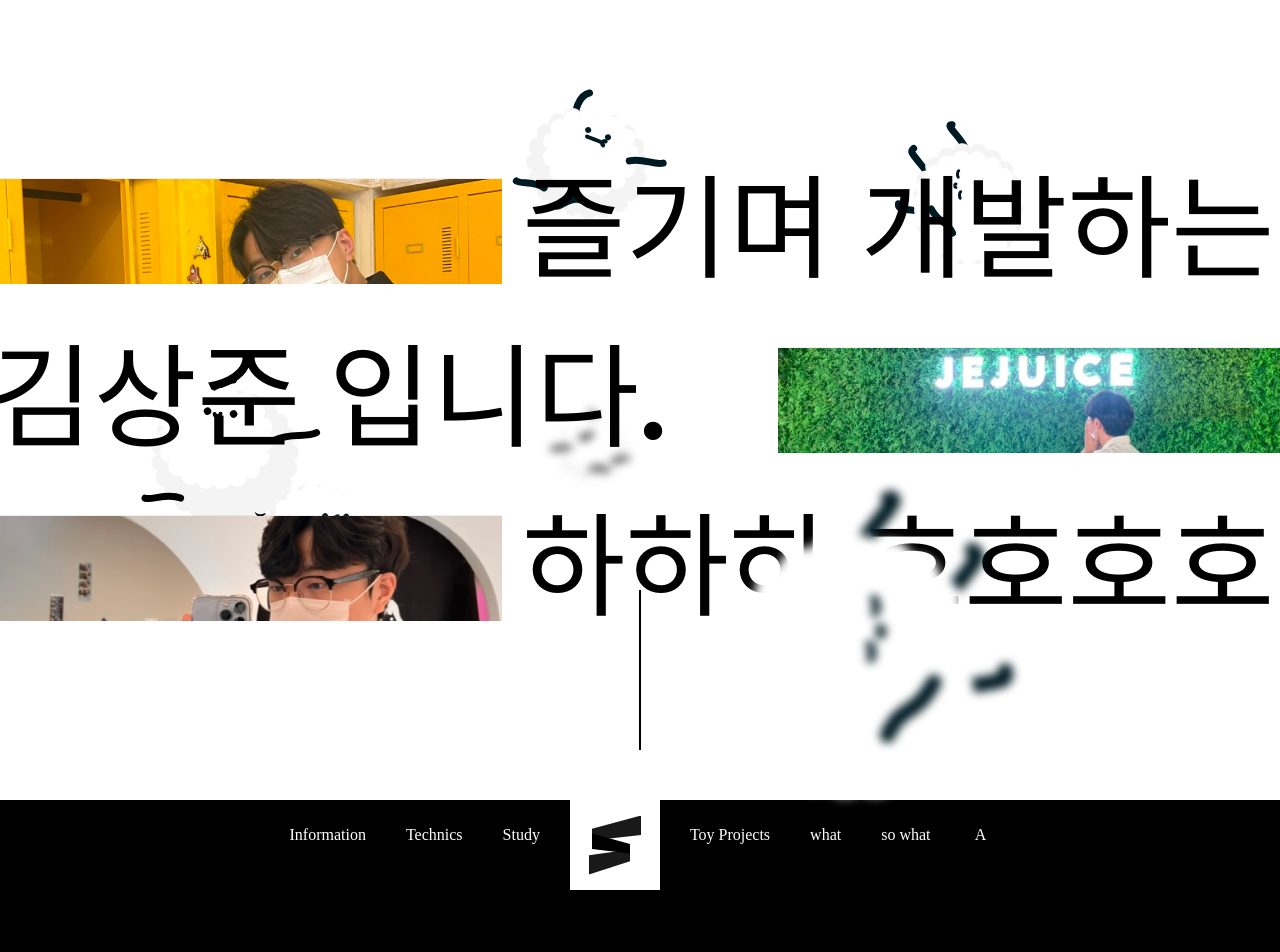
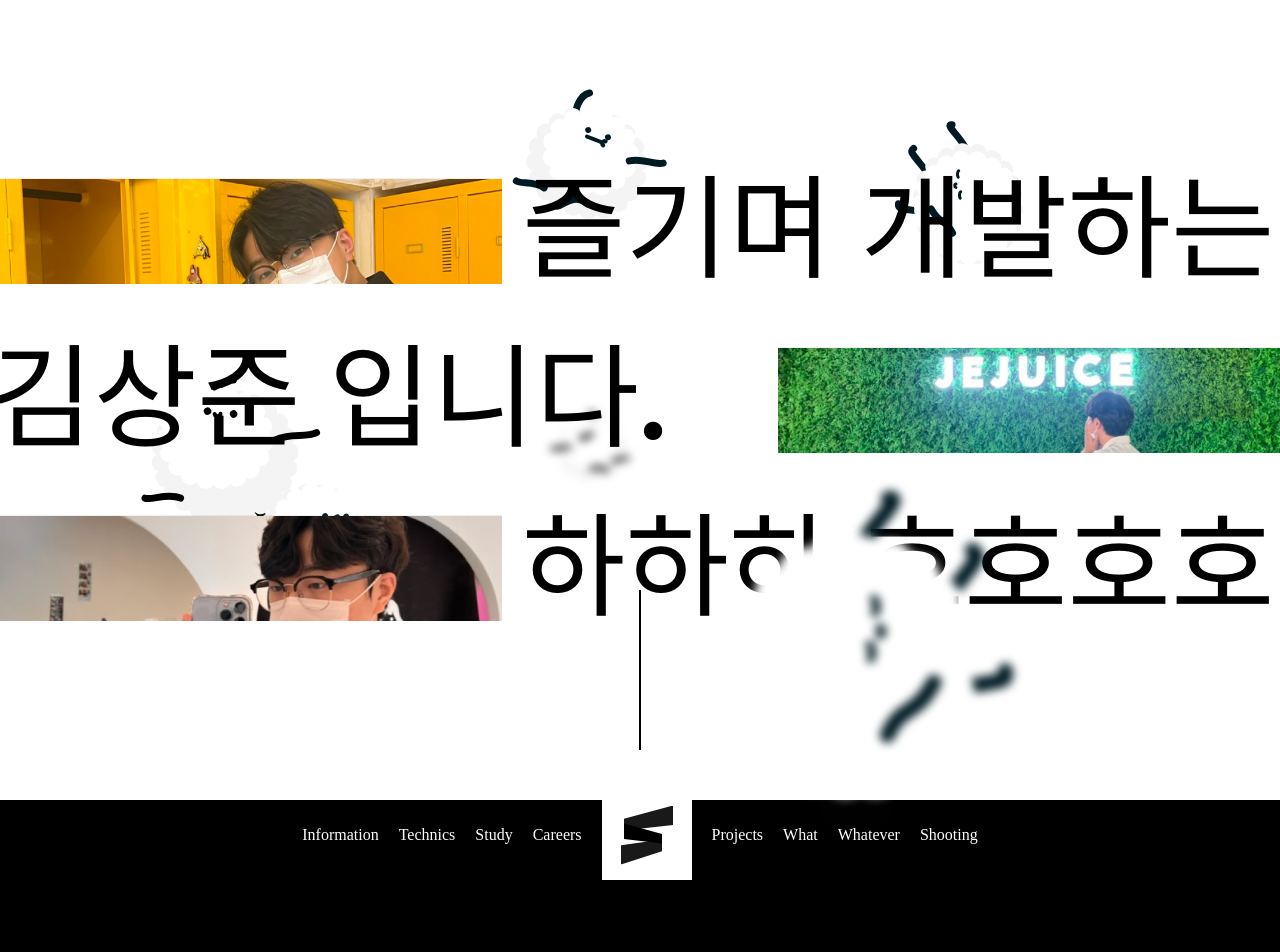
Before and after one commit to kimsangjunv1/-React-portfolio-rework, a React (Vite) app: page / in a window 1280 px wide. Shown: the top 952 px of the page. Built offline with nearby package versions, Linux system fonts and the light colour scheme; no server answers; a web font is replaced by a local one.

Commit message:
Fix: Header 애니메이션 오류 수정

```diff
--- a/index.html
+++ b/index.html
@@ -4,7 +4,7 @@
     <meta charset="UTF-8" />
     <link rel="icon" type="image/svg+xml" href="/vite.svg" />
     <meta name="viewport" content="width=device-width, initial-scale=1.0" />
-    <title>Sangjun Portfolio</title>
+    <title>Enjoy'S</title>
   </head>
   <body>
     <div id="root"></div>
--- a/src/assets/css/common.scss
+++ b/src/assets/css/common.scss
@@ -408,9 +408,11 @@ main {
   background: black;
   header {
     background: transparent;
-    .header_inner {
-      a {
-        color: white;
+    .header_text_container {
+      .test {
+        a {
+          color: white;
+        }
       }
     }
     .scroll_background {
--- a/src/assets/css/header.scss
+++ b/src/assets/css/header.scss
@@ -22,17 +22,27 @@ header {
     max-width: 1680px;
     margin: 0 auto;
     display: flex;
-    // align-items: center;
+    align-items: center;
     justify-content: center;
     gap: 20px;
-    a {
+    .header_text_container {
+      display: -webkit-inline-box;
+      display: -ms-inline-flexbox;
+      display: inline-flex;
+      overflow: hidden;
+      position: relative;
+      > a {
+        // position: absolute;
+        pointer-events: none;
+        visibility: hidden;
+        display: inline-block;
         text-decoration: none;
-      color: black;
+        // color: black;
         transition: 0.25s;
         border-radius: 100px;
         min-width: 20px;
         text-align: center;
-      padding: 0 10px;
+        // padding: 0 10px;
         height: 25px;
         margin: auto 0;
         &:hover {
@@ -42,7 +52,38 @@ header {
         &.active {
           color: white;
         }
-      &.logo {
+      }
+
+      > div {
+        -webkit-box-orient: horizontal;
+        -webkit-box-direction: normal;
+        display: -webkit-box;
+        display: -ms-flexbox;
+        display: flex;
+        -ms-flex-direction: row;
+        flex-direction: row;
+        // pointer-events: none;
+        position: absolute;
+        top: 0;
+        > a {
+          display: inline-block;
+          text-decoration: none;
+          color: black;
+          transition: 0.25s;
+          border-radius: 100px;
+          min-width: 20px;
+          text-align: center;
+          // padding: 0 10px;
+          height: 25px;
+          // margin: auto 0;
+          margin-right: 20px;
+          &:last-child {
+            margin-right: 0;
+          }
+        }
+      }
+    }
+    .logo {
       position: relative;
       padding: 0;
       margin: 0;
@@ -78,7 +119,6 @@ header {
       }
     }
   }
-  }
 
   .scroll_background {
     background: w;
--- a/src/assets/css/section.scss
+++ b/src/assets/css/section.scss
@@ -2,6 +2,7 @@
 .desc_section {
   width: 100%;
 }
+
 .nav_section {
   max-width: 800px;
 
@@ -139,6 +140,7 @@
     }
   }
 }
+
 .desc_section {
   max-width: 500px;
   height: 100%;
--- /dev/null
+++ b/src/components/common/HeaderMenu.jsx
@@ -0,0 +1,26 @@
+import React from "react";
+import { motion } from "framer-motion";
+import { useRef } from "react";
+
+const HeaderMenu = ({ title }) => {
+  const textWidth = useRef(null);
+  return (
+    <div className="header_text_container">
+      <a href="#">{title}</a>
+      <motion.div
+        className={`test ${title}`}
+        whileHover={{
+          translateX: -(textWidth.current?.offsetWidth + 20),
+          transition: { type: "just", stiffness: 0, damping: 0 },
+        }}
+      >
+        <a href="#" ref={textWidth}>
+          {title}
+        </a>
+        <a href="#">{title}</a>
+      </motion.div>
+    </div>
+  );
+};
+
+export default HeaderMenu;
--- a/src/components/include/Desc_section.jsx
+++ b/src/components/include/Desc_section.jsx
@@ -1,15 +1,12 @@
 import ScreenshotComponents from "../common/ScreenshotComponents";
-import { useSelector } from "react-redux";
+// import { useSelector } from "react-redux";
 
 import TitleComponents from "../common/TitleComponents";
 
-const Desc_section = () => {
-  const itemInfo = useSelector((state) => state.counter.iteminfo);
+const Desc_section = ({ itemInfo }) => {
+  // const itemInfo = useSelector((state) => state.counter.iteminfo);
   return (
     <div className="desc_section">
-      {/* <TitleComponents title={"''"} subTitle={"''"} /> */}
-
-      {Object.keys(itemInfo).length !== 0 ? (
       <div className="desc_item">
         <ScreenshotComponents image={itemInfo.image} />
 
@@ -47,16 +44,6 @@ const Desc_section = () => {
           </div>
         </div>
       </div>
-      ) : (
-        <div className="desc_item">
-          <p className="no_selected_item">
-            ;ㅅ;
-            <br />
-            <br />
-            왼쪽에서 메뉴를 선택해주세요
-          </p>
-        </div>
-      )}
     </div>
   );
 };
--- a/src/components/layout/Header.jsx
+++ b/src/components/layout/Header.jsx
@@ -1,10 +1,30 @@
 import { useEffect, useState } from "react";
+// import { motion } from "framer-motion";
+
+import HeaderMenu from "../common/HeaderMenu";
 
 import LogoBackground from "./../../assets/img/logo_bg.jpg";
 import LogoMain from "./../../assets/img/logo.svg";
 
 const Header = ({ scrolled }) => {
   const [menuItem, setMenuItem] = useState(null);
+
+  const TitleComponents = ({ title }) => {
+    // console.log({ title }, "선택");
+    return (
+      <div className="header_text_container">
+        <a href="#">{title}</a>
+        <div
+          className={`test ${title}`}
+          // whileHover={{ translateX: -50 }}
+          // transition={{ type: "Orchestration" }}
+        >
+          <a href="#">{title}</a>
+          <a href="#">{title}</a>
+        </div>
+      </div>
+    );
+  };
   useEffect(() => {
     document.querySelector(".scroll_progress").style.width = scrolled + "%";
   });
@@ -12,19 +32,18 @@ const Header = ({ scrolled }) => {
   return (
     <header>
       <div className="header_inner">
-        <a className="active" href="#">
-          Information
-        </a>
-        <a href="#">Technics</a>
-        <a href="#">Study</a>
+        <HeaderMenu title={"Information"} />
+        <HeaderMenu title={"Technics"} />
+        <HeaderMenu title={"Study"} />
+        <HeaderMenu title={"Careers"} />
         <a className="logo" href="#">
           <img className="bg" src={LogoBackground} alt="로고_뒷배경" />
           <img className="icon" src={LogoMain} alt="로고_메인" />
         </a>
-        <a href="#">Toy Projects</a>
-        <a href="#">what</a>
-        <a href="#">so what</a>
-        <a href="#">A</a>
+        <HeaderMenu title={"Projects"} />
+        <HeaderMenu title={"What"} />
+        <HeaderMenu title={"Whatever"} />
+        <HeaderMenu title={"Shooting"} />
       </div>
       <div className="scroll_background">
         <div className="scroll_progress"></div>
--- a/src/components/pages/Main.jsx
+++ b/src/components/pages/Main.jsx
@@ -1,3 +1,6 @@
+import { useState, useEffect } from "react";
+import { useSelector } from "react-redux";
+
 import Header from "./../layout/Header";
 import Contents from "../layout/Contents";
 import Footer from "./../layout/Footer";
@@ -14,7 +17,6 @@ import Desc_section from "./../include/Desc_section";
 import Scroll_up from "../common/Scroll_up";
 
 // import loading from ''
-import { useState, useEffect } from "react";
 
 const Main = () => {
   const [toyProjectsInfo, setToyProjectsInfo] = useState([]);
@@ -22,6 +24,7 @@ const Main = () => {
   const [skillInfo, setSkillInfo] = useState([]);
 
   const [scrolled, setScrolled] = useState(0);
+
   useEffect(() => {
     fetch(
       "https://raw.githubusercontent.com/kimsangjunv1/-React-portfolio-rework/main/src/components/utils/data.json",
@@ -46,6 +49,8 @@ const Main = () => {
       setScrolled((winScroll / height) * 100);
     };
   }, []);
+  const itemInfo = useSelector((state) => state.counter.iteminfo);
+
   return (
     <div>
       <Landing scrolled={scrolled} />
@@ -57,6 +62,9 @@ const Main = () => {
         setInner={true}
       />
       <SkillComponents information={skillInfo} />
+      {Object.keys(itemInfo).length !== 0 && (
+        <Desc_section itemInfo={itemInfo} />
+      )}
 
       <Contents>
         <Navigate_section
@@ -64,7 +72,7 @@ const Main = () => {
           webstandardsInfo={webstandardsInfo}
           skillInfo={skillInfo}
         />
-        <Desc_section />
+
         {/* <Loading /> */}
       </Contents>
       <Contact />
```
Lines whose indentation alone changed are shown as unchanged.
